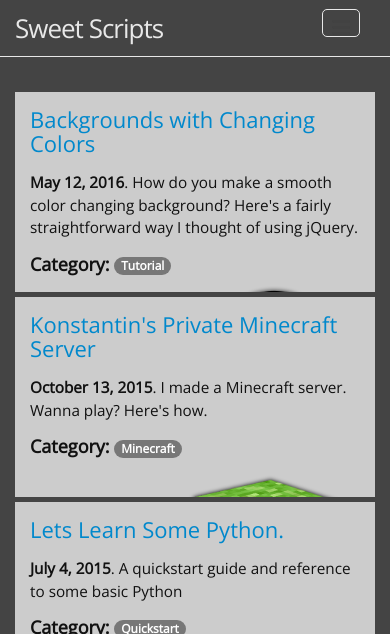
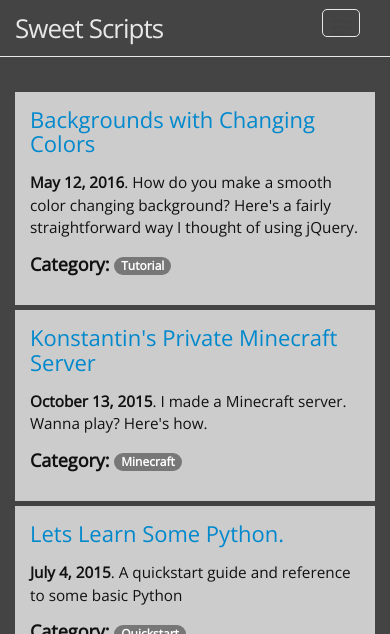
Before and after one commit to plosive/konstantinfarrell.github.io, a Jekyll site: the page built from list.html, in a window 390 px wide. Shown: the top 634 px of the page. Built offline with Jekyll 4.4.1, drawn with Linux system fonts in a browser that asks for light colours; grey boxes are pictures that could not be loaded.

Commit message:
Update layout for mobile

```diff
--- a/_sass/_layout.scss
+++ b/_sass/_layout.scss
@@ -270,12 +270,29 @@
         padding: 15px 0px;
         max-height: 200px;
         overflow: hidden;
+
+        @include media-query($on-laptop) {
+            max-height: 250px;
+        }
+
         img {
             max-height: 170px;
             max-width: 100%;
             -webkit-filter: drop-shadow(0px 0px 2px #000);
             filter: drop-shadow(0px 0px 2px #000);
         }
+    }
+    pre code {
+        @include media-query($on-palm) {
+            overflow-x: scroll;
+            white-space: pre;
+        }
+    }
+}
+
+.post-image {
+    @include media-query($smallscreen) {
+        display: none;
     }
 }
 
--- a/css/main.scss
+++ b/css/main.scss
@@ -24,7 +24,7 @@
 
 $on-palm:          600px;
 $on-laptop:        900px;
-
+$smallscreen:      1000px;
 
 
 // Using media queries with like this:
```
